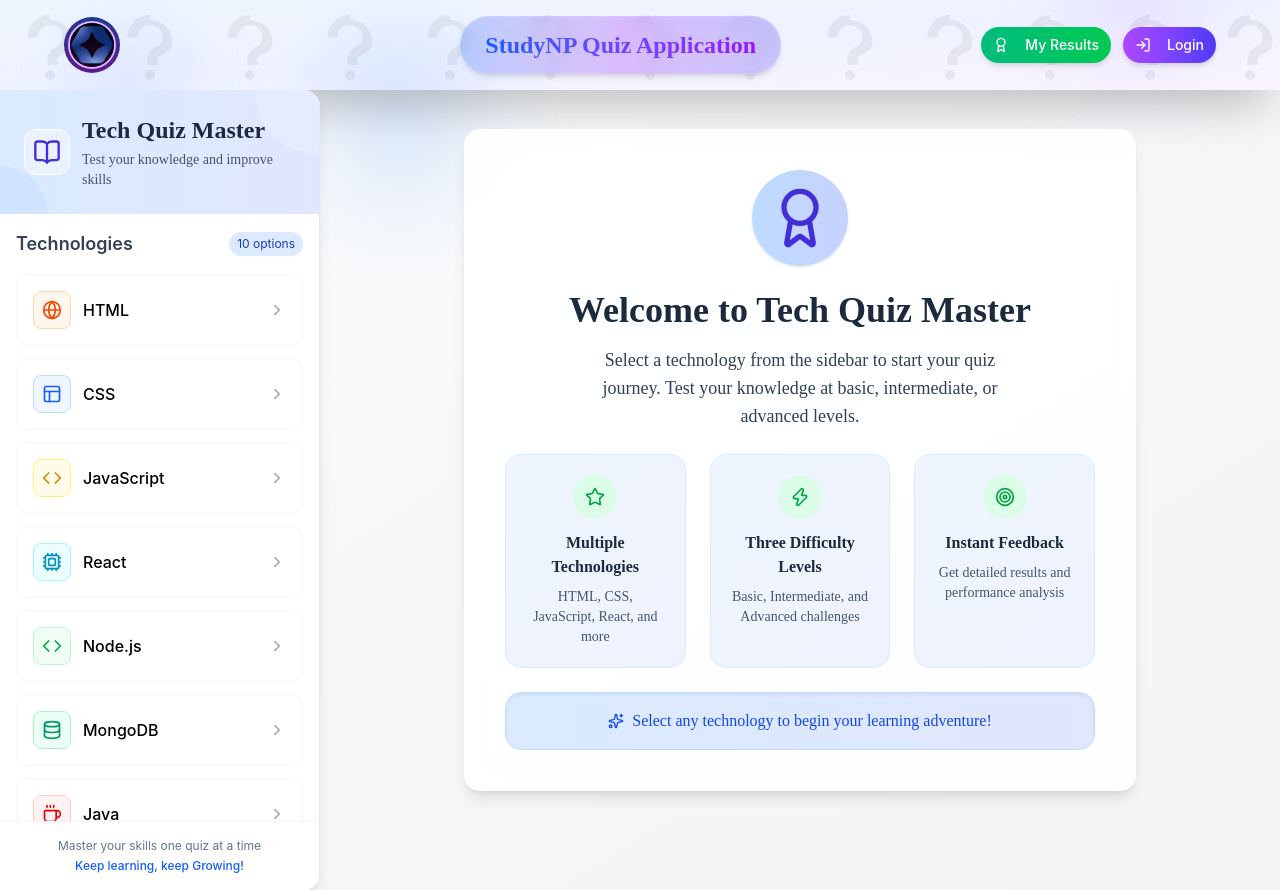
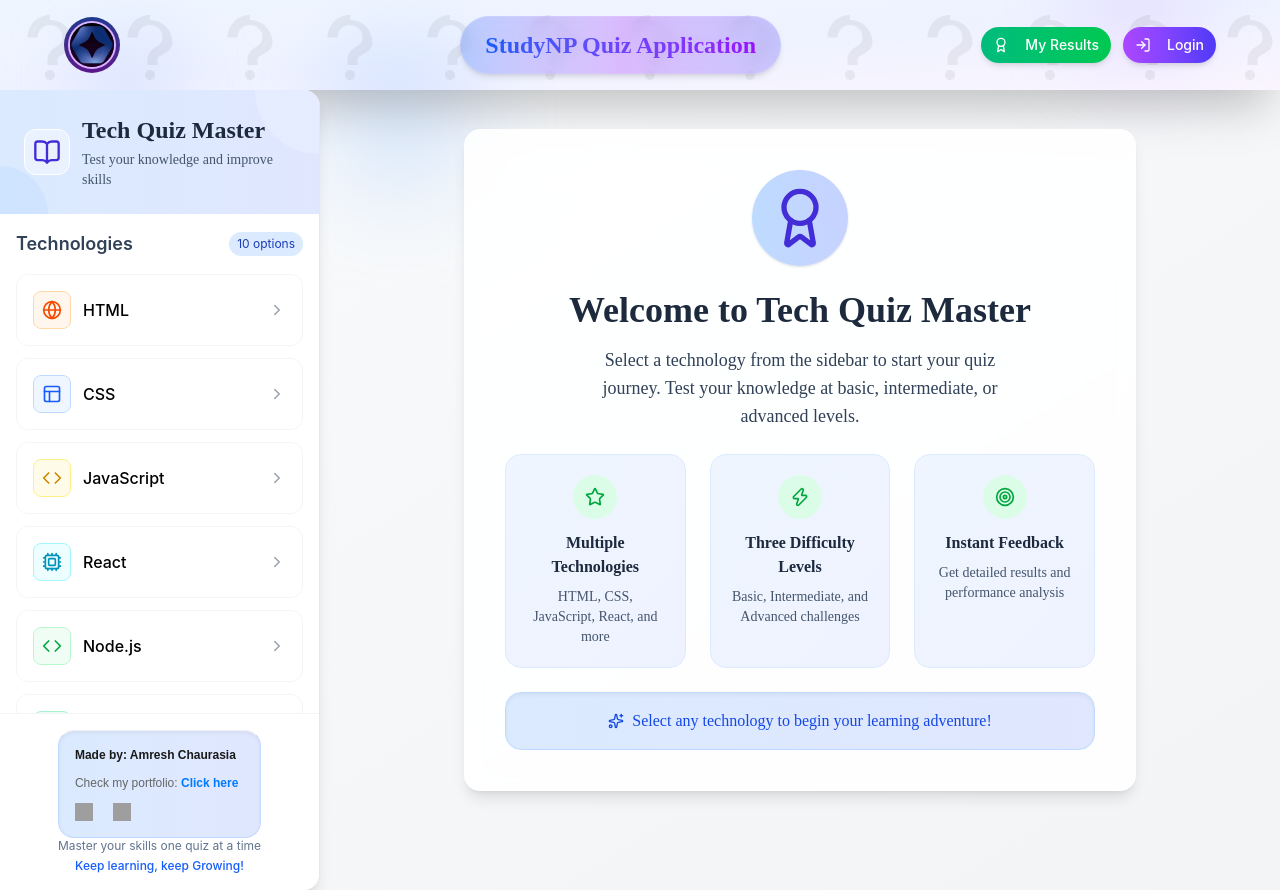
Before and after one commit to lord-amresh/Quiz-App-MERN, a React (Vite) app in the folder frontend/: page / in a window 1280 px wide. Built offline with nearby package versions, Linux system fonts and the light colour scheme; grey boxes are pictures that could not be loaded; the HTML template or start-up script is replaced by a standard one.

Commit message:
updated render link.

```diff
--- a/frontend/src/components/Login.jsx
+++ b/frontend/src/components/Login.jsx
@@ -15,7 +15,7 @@ const Login = ({onLoginSuccess = null}) => {
   const [loading, setLoading] = useState(false);
   const [submitError, setSubmitError] = useState("");
 
-  const API_BASE = 'http://localhost:4000';
+  const API_BASE = 'https://quiz-app-9vdj.onrender.com';
 
   const validate = () => {
     const e = {};
--- a/frontend/src/components/MyResult.jsx
+++ b/frontend/src/components/MyResult.jsx
@@ -14,7 +14,7 @@ const Badge = ({ percent }) => {
   return <span className={resultStyles.badgeNeedsWork}>Needs Work</span>;
 };
 
-const MyResult = ({ apiBase = "http://localhost:4000" }) => {
+const MyResult = ({ apiBase = "https://quiz-app-9vdj.onrender.com" }) => {
       const [results, setResults] = useState(null);
   const [loading, setLoading] = useState(true);
   const [error, setError] = useState(null);
--- a/frontend/src/components/Sidebar.jsx
+++ b/frontend/src/components/Sidebar.jsx
@@ -9,7 +9,7 @@ import {
   Trophy, X, Zap, Menu, CheckCircle, XCircle, RefreshCw
 } from "lucide-react";
 
-const API_BASE = "http://localhost:4000";
+const API_BASE = "https://quiz-app-9vdj.onrender.com";
 
 const Sidebar = () => {
   const [selectedTech, setSelectedTech] = useState(null);
@@ -267,6 +267,60 @@ const Sidebar = () => {
           <div className={sidebarStyles.sidebarFooter}>
             <div className={sidebarStyles.footerContent}>
               <div className={sidebarStyles.footerContentCenter}>
+                  <div className={sidebarStyles.welcomePrompt} style={{
+                padding: '16px',
+                backgroundColor: '#ffffff',
+                borderTop: '1px solid #f0f0f0',
+                textAlign: 'left',
+                fontFamily: 'sans-serif'
+              }}>
+                {/* Line 1: Credits */}
+                <p style={{
+                  color: '#1a1a1a',
+                  fontSize: '12px',
+                  fontWeight: '600',
+                  margin: '0 0 12px 0'
+                }}>
+                  Made by: Amresh Chaurasia
+                </p>
+
+
+
+                {/* Line 3: Portfolio CTA */}
+                <p style={{ margin: '0', fontSize: '12px', color: '#666' }}>
+                  Check my portfolio: {' '}
+                  <a
+                    href="http://portfolio.amresh.com.np/"
+                    target="_blank"
+                    rel="noopener noreferrer"
+                    style={{
+                      color: '#007bff',
+                      textDecoration: 'none',
+                      fontWeight: '600'
+                    }}
+                  >
+                    Click here
+                  </a>
+                                  {/* Line 2: Social Links */}
+                <div style={{ display: 'flex', gap: '20px', alignItems: "center",marginTop:'12px' }}>
+                  <a href="https://github.com/lord-amresh" target="_blank" rel="noopener noreferrer" title="GitHub">
+                    <img
+                      src="https://cdn-icons-png.flaticon.com/512/25/25231.png"
+                      alt="GitHub"
+                      style={{ width: '18px', height: '18px', display: 'block' }}
+                    />
+                  </a>
+                  <a href="https://www.linkedin.com/in/amresh-chaurasia-09a05b261" target="_blank" rel="noopener noreferrer" title="LinkedIn">
+                    <img
+                      src="https://cdn-icons-png.flaticon.com/512/174/174857.png"
+                      alt="LinkedIn"
+                      style={{ width: '18px', height: '18px', display: 'block' }}
+                    />
+                  </a>
+                </div>
+                </p>
+
+              </div>
                 <p>Master your skills one quiz at a time</p>
                 <p className={sidebarStyles.footerHighlight}>Keep learning, keep Growing!</p>
               </div>
@@ -324,6 +378,7 @@ const Sidebar = () => {
                     <h3 className={sidebarStyles.featureTitle}>Instant Feedback</h3>
                     <p className={sidebarStyles.featureDescription}>Get detailed results and performance analysis</p>
                   </div>
+
                 </div>
                 <div className={sidebarStyles.welcomePrompt}>
                   <p className={sidebarStyles.welcomePromptText}><Sparkles size={16} className="mr-2" />Select any technology to begin your learning adventure!</p>
--- a/frontend/src/components/Signup.jsx
+++ b/frontend/src/components/Signup.jsx
@@ -25,7 +25,7 @@ const Signup = ({ onSignupSuccess = null }) => {
   const [submitError, setSubmitError] = useState("");
   const [loading, setLoading] = useState(false);
 
-  const API_BASE = "http://localhost:4000";
+  const API_BASE = "https://quiz-app-9vdj.onrender.com";
 
   const validate = () => {
     const e = {};
```
